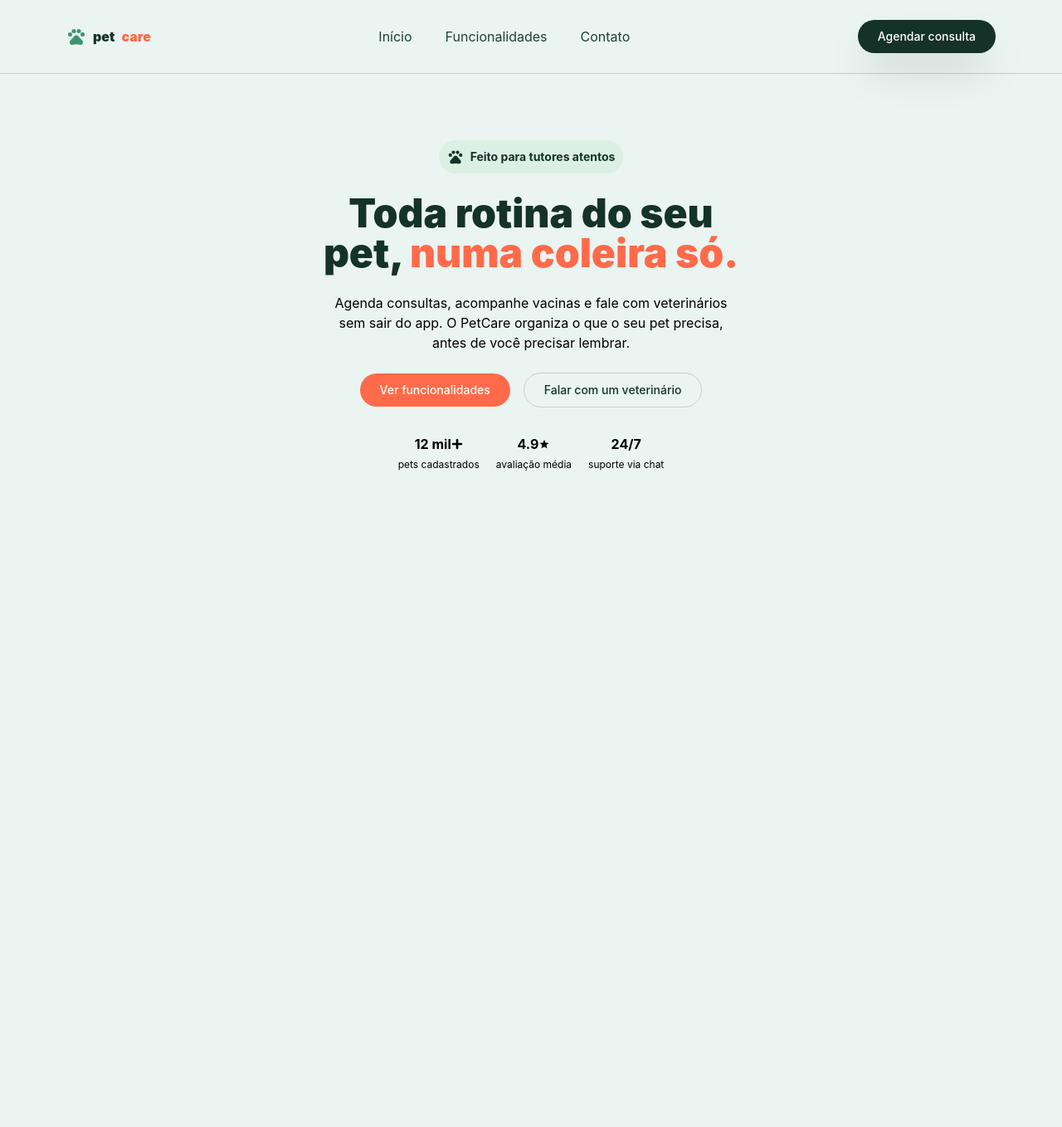
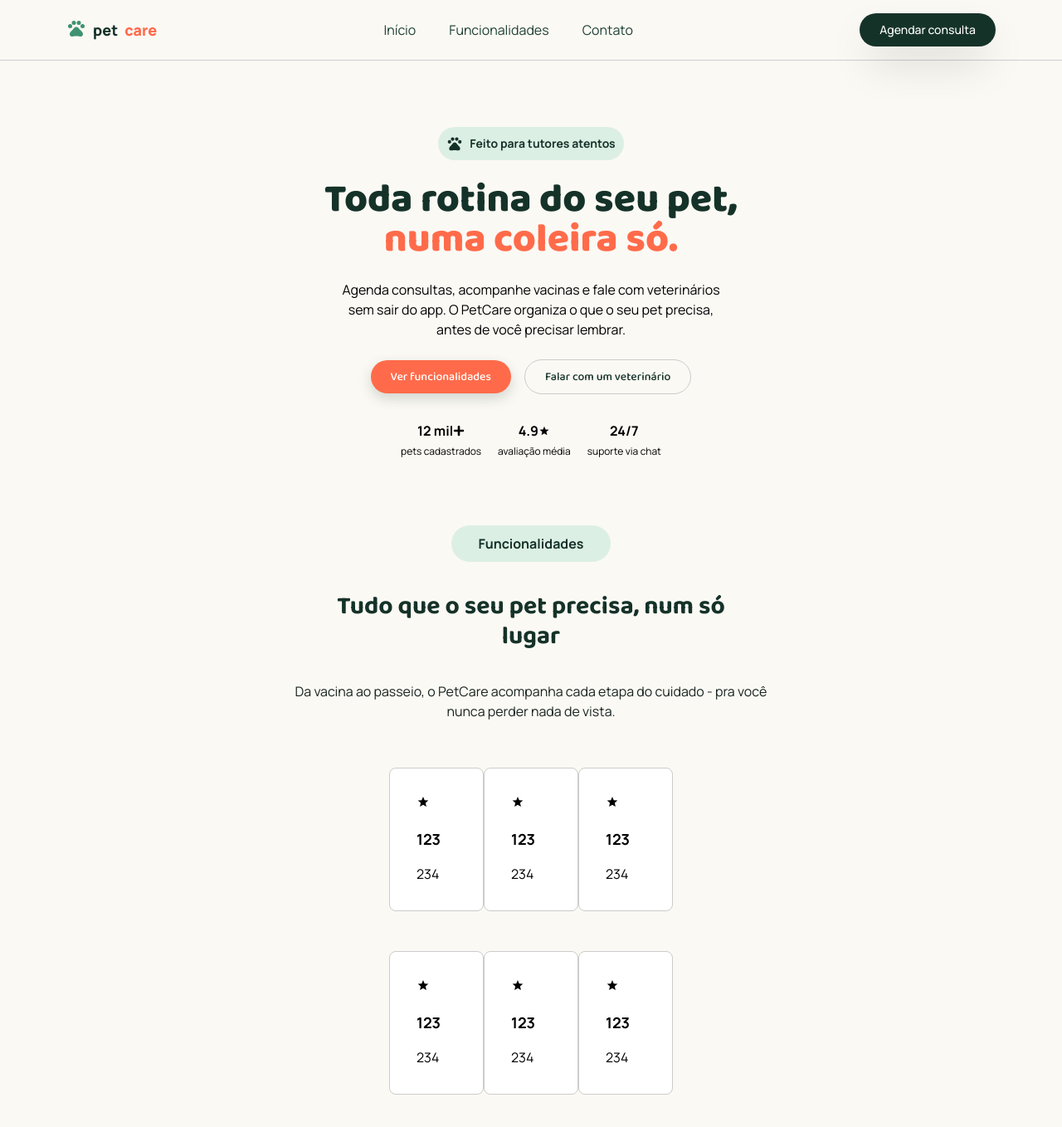
Before and after one commit to matheusalmeida153-maker/petcare-lp, a React (Vite) app in the folder petcare-lp/: page / in a window 1280 px wide. Shown: the top 1358 px of the page at 83% size. Before the commit the page ends 800 px from the top, so only its background shows below. Built offline with nearby package versions, Linux system fonts and the light colour scheme.

Commit message:
Desenvolvimento da funcionalidade

```diff
--- a/petcare-lp/index.html
+++ b/petcare-lp/index.html
@@ -1,10 +1,18 @@
-<!doctype html>
+<!DOCTYPE html>
 <html lang="en">
   <head>
     <meta charset="UTF-8" />
     <link rel="icon" type="image/svg+xml" href="/favicon.svg" />
     <meta name="viewport" content="width=device-width, initial-scale=1.0" />
-    <title>petcare-lp</title>
+
+    <link rel="preconnect" href="https://fonts.googleapis.com" />
+    <link rel="preconnect" href="https://fonts.gstatic.com" crossorigin />
+    <link
+      href="https://fonts.googleapis.com/css2?family=Baloo+2:wght@500;600;700;800&family=Manrope:wght@400;500;600;700;800&display=swap"
+      rel="stylesheet"
+    />
+
+    <title>landing-page</title>
   </head>
   <body>
     <div id="root"></div>
--- a/petcare-lp/src/App.tsx
+++ b/petcare-lp/src/App.tsx
@@ -1,5 +1,7 @@
 import Navbar from "./components/Navbar"
 import Hero from "./components/Hero"
+import Funcionality from "./components/Funcionality"
+import Cards from "./components/Cards"
 
 function App() {
 
@@ -9,7 +11,7 @@ function App() {
 
       <Navbar />
       <Hero />
-
+      <Funcionality />
     </>
   )
 }
--- /dev/null
+++ b/petcare-lp/src/components/Cards/index.tsx
@@ -0,0 +1,23 @@
+import {ReactElement} from "react"
+
+interface CardsProps{
+    title: string
+    description: string
+    icon: React.ReactElement;
+}
+
+export default function Cards ({ title, description, icon}: CardsProps) {
+    return (
+        <div className="bg-white mb-12 border border-[#ccc] rounded-lg p-8 max-w-[350px]">
+                    <div className="bg=[#DCEFE4] rounded-2x1 p2 w-12">
+                        {icon}
+                    </div>
+
+                    <p className="mt-6 font-bold text-[18px]">{title}</p>
+
+                    <p className="mt-4">{description} </p>
+        </div>
+
+
+    );
+}
--- /dev/null
+++ b/petcare-lp/src/components/Funcionality/index.tsx
@@ -0,0 +1,29 @@
+import Cards from "../Cards";
+import { IoMdStar } from "react-icons/io";
+
+export default function Funcionality () {
+    return (
+        <section className="flex flex-col items-center justify-center px-20">
+                <p className="bg-[#DCEFE4] text-[#153229] px-8 py-2.5 rounded-full font-bold">
+                    Funcionalidades
+                </p>
+
+                <h2 className="py-9 max-w-[500px] flex text-center text-3xl font-bold text-[#153229] ">
+                    Tudo que o seu pet precisa, num só lugar
+                </h2>
+
+                <p className="flex text-center text-[#182420] max-w-[600px]">
+                    Da vacina ao passeio, o PetCare acompanha cada etapa do cuidado - pra você nunca perder nada de vista.
+                </p>
+
+                <div className="grid grid-cols-3 mt-14">
+                    <Cards title="123" description="234" icon={<IoMdStar />} />
+                    <Cards title="123" description="234" icon={<IoMdStar />} />
+                    <Cards title="123" description="234" icon={<IoMdStar />} />
+                    <Cards title="123" description="234" icon={<IoMdStar />} />
+                    <Cards title="123" description="234" icon={<IoMdStar />} />
+                    <Cards title="123" description="234" icon={<IoMdStar />} />
+                </div>
+        </section>
+    );
+}
--- a/petcare-lp/src/components/Navbar/index.tsx
+++ b/petcare-lp/src/components/Navbar/index.tsx
@@ -4,11 +4,11 @@ import { GrSchedule } from "react-icons/gr";
 
 export default function Navbar() {
     return (
-        <header className="px-5 md:px-20 py-6 flex items-center justify-between border-b border-b-[#ccc] ">
-            <div className="flex gap-2">
+        <header className="px-5 md:px-20 py-4 flex items-center justify-between border-b border-b-[#ccc] ">
+            <div className="flex gap-2 ">
                 <MdOutlinePets size={24} color="#3F9271" />
-                <p className="font-black text-[#153229]">pet</p>
-                <p className="font-black text-[#FF684A]">care</p>
+                <p className="font-black text-[#153229] text-lg">pet</p>
+                <p className="font-black text-[#FF684A] text-lg">care</p>
             </div>
 
             <nav>
--- a/petcare-lp/src/index.css
+++ b/petcare-lp/src/index.css
@@ -1,5 +1,25 @@
 @import "tailwindcss";
 
+@theme {
+  --font-display: "Baloo 2", sans-serif;
+  --font-sans: "Manrope", sans-serif;
+
+  --shadow-brand: 0 6px 16px rgba(21, 50, 41, 0.18);
+}
+
 :root {
-    background-color: #EAF4F1;
+  background-color: #fbf9f4;
 }
+
+@layer base {
+  body {
+    font-family: var(--font-sans);
+  }
+
+  h1,
+  h2,
+  h3 {
+    font-family: var(--font-display);
+    font-weight: 700;
+  }
+}
```
